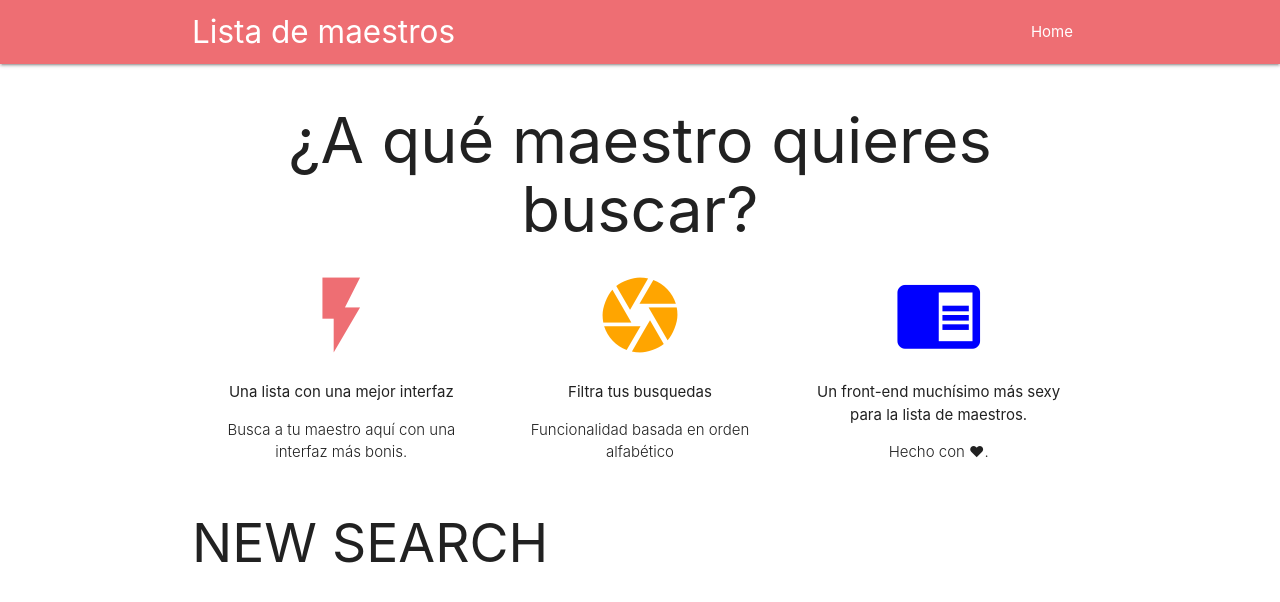
After one commit to yeguacelestial/django-maestros-scraper, a Django app: page /new_search in a window 1280 px wide. The commit adds this page. Shown: the top 602 px of the page. Run offline with Django 3.2, Linux system fonts and the light colour scheme.

Commit message:
Added 'new_search' view

```diff
--- a/django_maestros_scraper/maestros_app/urls.py
+++ b/django_maestros_scraper/maestros_app/urls.py
@@ -3,4 +3,5 @@ from . import views
 
 urlpatterns = [
     path('', views.home, name='home'),
+    path('new_search', views.new_search, name='newsearch'),
 ]
--- a/django_maestros_scraper/maestros_app/views.py
+++ b/django_maestros_scraper/maestros_app/views.py
@@ -3,3 +3,6 @@ from django.shortcuts import render
 # Create your views here.
 def home(request):
     return render(request, 'base.html')
+
+def new_search(request):
+    return render(request, 'maestros_app/newsearch.html')
--- a/django_maestros_scraper/templates/base.html
+++ b/django_maestros_scraper/templates/base.html
@@ -24,6 +24,7 @@
         </div>
     </nav>
 
+    <div class="container">
         <h1 style="text-align: center;">¿A qué maestro quieres buscar?</h1>
         <div class="row">
             <div class="col s4"> <!--s4 is the size of the column-->
@@ -54,5 +55,10 @@
             </div>
     </div>
 
+        {% block content %}
+        {% endblock content %}
+        <script src="https://cdnjs.cloudflare.com/ajax/libs/materialize/1.0.0/js/materialize.min.js"></script>
+    </div>
+
 </body>
 </html>
--- /dev/null
+++ b/django_maestros_scraper/templates/maestros_app/newsearch.html
@@ -0,0 +1,7 @@
+{% extends 'base.html' %}
+
+{% block content %}
+
+<h2>NEW SEARCH</h2>
+
+{% endblock %}
```
Lines whose indentation alone changed are shown as unchanged.
